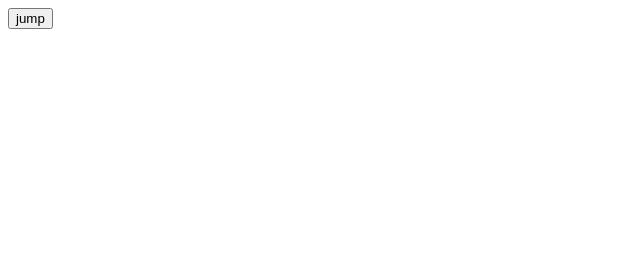
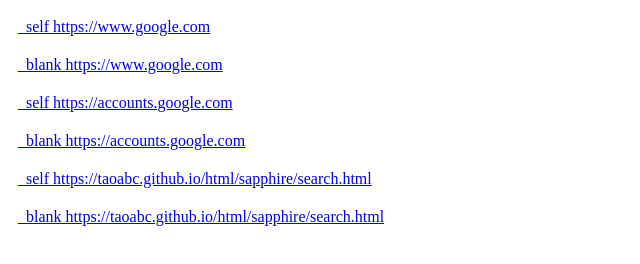
Before and after one commit to taoabc/html, a plain HTML site: page sapphire/search.html in a window 1280 px wide. Shown: the whole page, without its empty margins (0-640 px from the left). Drawn offline with Linux system fonts and the light colour scheme.

Commit message:
update urls

```diff
--- a/sapphire/search.html
+++ b/sapphire/search.html
@@ -5,30 +5,32 @@
     <meta http-equiv="X-UA-Compatible" content="IE=edge" />
     <meta name="viewport" content="width=device-width, initial-scale=1.0" />
     <title>Document</title>
+    <style>
+      a {
+        display: block;
+        padding: 10px;
+      }
+    </style>
   </head>
   <body>
-    <button onclick="callBing()">jump</button>
-    <script>
-      class Query {
-        constructor() {
-          const url = new URL(location.href);
-          this.sp = url.searchParams;
-        }
+    <a href="https://www.google.com">_self https://www.google.com</a>
+    <a href="https://www.google.com" target="_blank">
+      _blank https://www.google.com
+    </a>
 
-        get(key) {
-          return this.sp.get(key);
-        }
-      }
+    <a href="https://accounts.google.com">_self https://accounts.google.com</a>
+    <a href="https://accounts.google.com" target="_blank">
+      _blank https://accounts.google.com
+    </a>
 
-      function callBing() {
-        const intent =
-          "intent://x/#Intent;scheme=sapphire;package=com.microsoft.amp.apps.bingnews;S.browser_fallback_url=http%3A%2F%2Fzxing.org;end";
-        location = intent;
-      }
-
-      function main() {}
-
-      main();
-    </script>
+    <a href="https://taoabc.github.io/html/sapphire/search.html">
+      _self https://taoabc.github.io/html/sapphire/search.html
+    </a>
+    <a
+      href="https://taoabc.github.io/html/sapphire/search.html"
+      target="_blank"
+    >
+      _blank https://taoabc.github.io/html/sapphire/search.html
+    </a>
   </body>
 </html>
```
